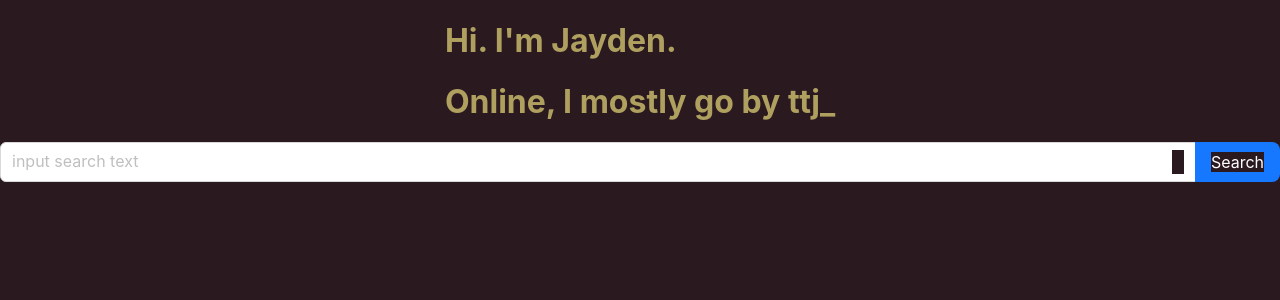
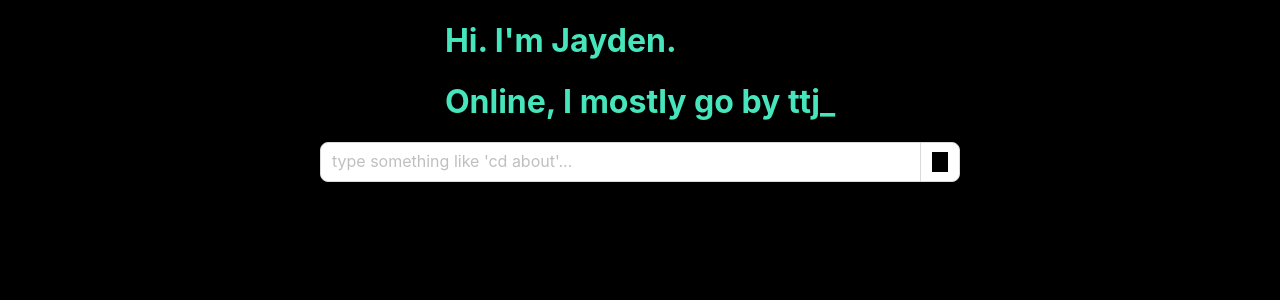
Before and after one commit to tastetest/portfolio, a React (Create React App) app: page / in a window 1280 px wide. Shown: the top 300 px of the page. Built offline with nearby package versions, Linux system fonts and the light colour scheme.

Commit message:
moved component files

```diff
--- a/src/App.tsx
+++ b/src/App.tsx
@@ -1,6 +1,6 @@
 import React from 'react';
-import HeaderComponent from './HeaderComponent';
-import SearchComponent from './SearchComponent';
+import HeaderComponent from './components/HeaderComponent';
+import SearchComponent from './components/SearchComponent';
 import './assets/Main.css';
 
 function App() {
@@ -8,6 +8,7 @@ function App() {
     <div className="App">
 
       <div className="container">
+
         <HeaderComponent />
         <SearchComponent />
       </div>
--- a/src/assets/Main.css
+++ b/src/assets/Main.css
@@ -1,27 +1,32 @@
-@import url("https://fonts.googleapis.com/css2?family=Roboto+Mono&display=swap" rel="stylesheet"):root {
-
+:root {
 	--primary: #AD8350;
 	--background: #2A1A1F;
 	--highlight: #AFA060;
 	--secondary: #764134;
 	--headerFont: 'Roboto Mono';
+
+	--charcoal: #424651;
+	--gray: #9f9fad;
+	--paleBlue: #aecfdf;
+	--tiffanyBlue: #81e4da;
+	--aquaMarine: #47e5bc;
+
 }
 
 /* some css color variables*/
 
 * {
-	background-color: #2A1A1F;
+	background-color: black;
 }
 
 
 h1 {
-	color: var(primary);
-	font-family: var(headerFont);
+	color: var(--aquaMarine);
 }
 
-p {
-	font-family: var(headerFont), monospace;
-}
+/*p {
+font-family: var(headerFont), monospace;
+}*/
 
 .container {
 	display: flex;
--- a/src/assets/main.css
+++ /dev/null
@@ -1,3 +0,0 @@
-App {
-	background-color: blue;
-};
--- a/src/SearchComponent.tsx
+++ b/src/components/SearchComponent.tsx
@@ -8,9 +8,8 @@ const SearchComponent = () => {
 	return (
 
 		<Search
-			placeholder="input search text"
-			allowClear
-			enterButton="Search"
+			placeholder="type something like 'cd about'..."
+			style={{ width: '50%' }}
 			size="large"
 		/>
 	)
--- /dev/null
+++ b/src/hello.ts
@@ -0,0 +1,3 @@
+const hello = "hi";
+// do something here
+export default hello;
```
Also changed, not shown: src/components/HeaderComponent.tsx (renamed from src/HeaderComponent.tsx).
